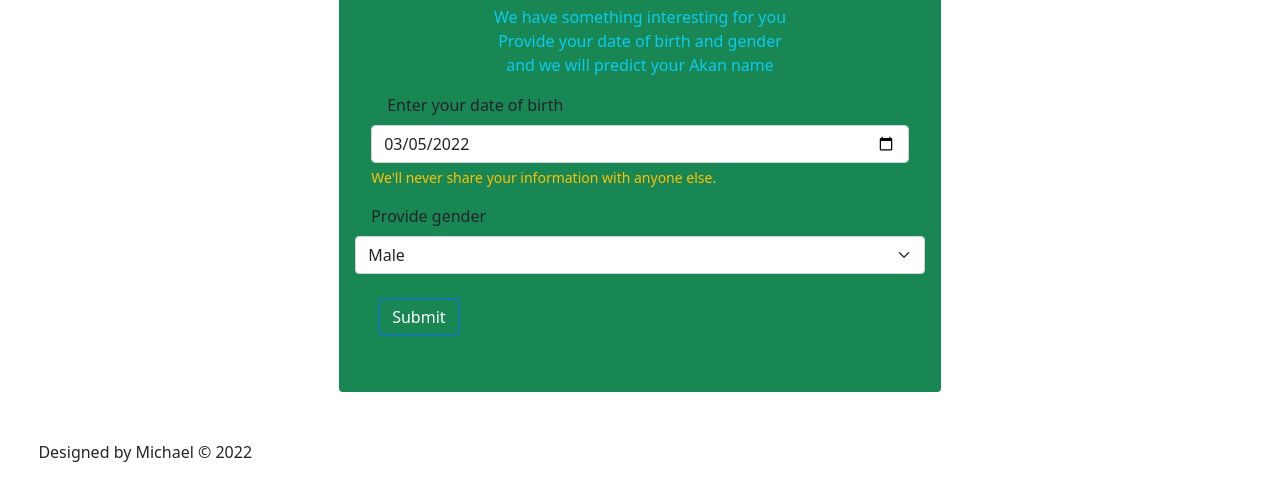
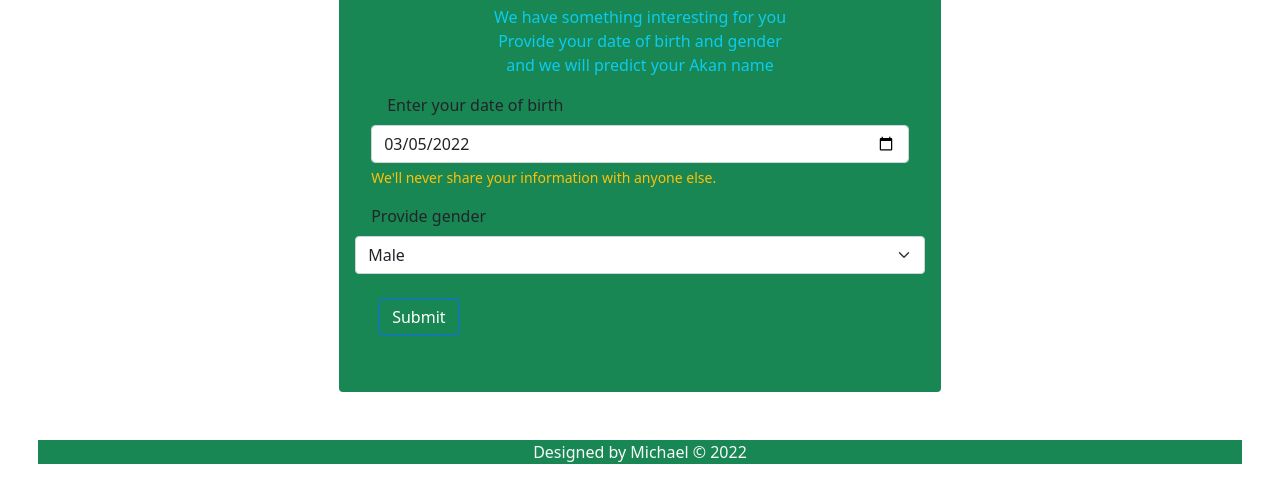
Before and after one commit to Michael-Ogaye/your-akan-name, a plain HTML site: page index.html in a window 1280 px wide. Shown: the part 1815-2295 px from the top of the page. Drawn offline with nearby package versions, Linux system fonts and the light colour scheme.

Commit message:
st: the footer content has been center, and background added of success

```diff
--- a/css/style.css
+++ b/css/style.css
@@ -23,6 +23,7 @@ form{
     margin: 0 auto;
 
 }
-.btn{
-
+footer{
+    margin: 0 auto;
+    text-align: center;
 }
--- a/index.html
+++ b/index.html
@@ -112,7 +112,7 @@
 
 </main>
 
-<footer>
+<footer class="bg-success text-light">
   <p>Designed by Michael &copy 2022</p>
 </footer>
 
```
